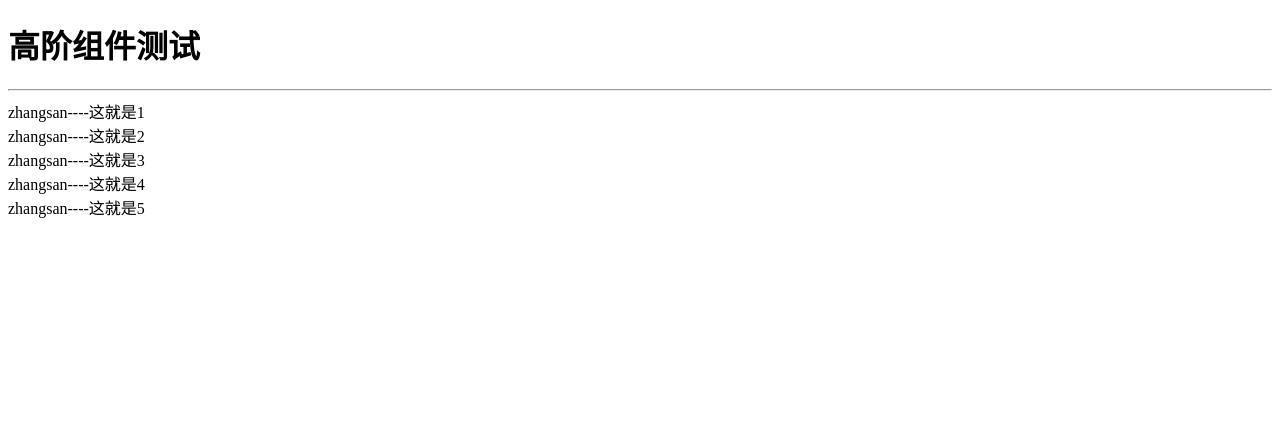
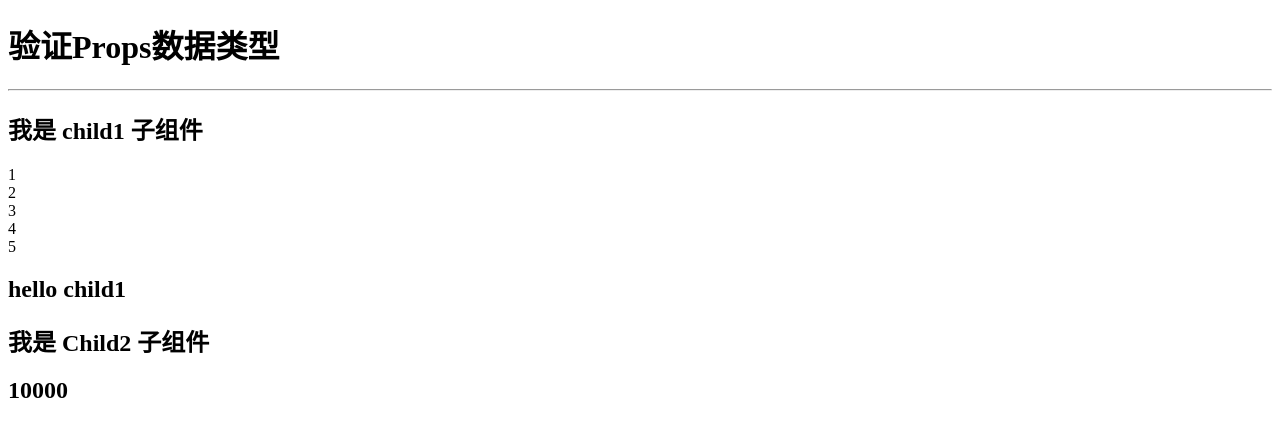
Before and after one commit to eric-t-mac/KZK, a React app: page / in a window 1280 px wide. Shown: the top 436 px of the page. Built offline with nearby package versions, Linux system fonts and the light colour scheme.

Commit message:
refresh: prop-type and fragment碎片

```diff
--- a/babel.config.js
+++ b/babel.config.js
@@ -9,6 +9,7 @@ module.exports = {
   ],
   "plugins": [
     ["@babel/plugin-transform-destructuring"],
+    // 下面两个插件的作用是编译装饰器语法
     ["@babel/plugin-proposal-class-properties", { "legacy": true }],
     // ["@babel/plugin-proposal-decorators", { "loose": true }]
   ]
--- a/package.json
+++ b/package.json
@@ -34,6 +34,7 @@
     "webpack-dev-server": "^3.11.0"
   },
   "dependencies": {
+    "prop-types": "^15.8.1",
     "react": "^17.0.1",
     "react-dom": "^17.0.1"
   }
--- a/react.config.js
+++ b/react.config.js
@@ -71,6 +71,8 @@ if (isDev) {
   config.mode = 'development'
   // 当程序报错时，会显示错误在源码中的位置，否则显示在编译后代码中的位置
   config.devtool = 'source-map'
+  // 默认情况下，代码检测是由 eslint 这个包进行检测。
+  // babel-eslint 它可以配合 eslint 一起工作，来检测代码规范
   config.plugins.push(
     new ESLintPlugin({
       exclude: ['node_modules']
--- a/src/App.js
+++ b/src/App.js
@@ -12,7 +12,8 @@ import React from 'react'
 // import TestLift from './views/study/TestLift'
 // import TestCombine from './views/study/TestCombine'
 // import TestContext from './views/study/TestContext'
-import TestHoc from './views/study/TestHoc'
+// import TestHoc from './views/study/TestHoc'
+import TestTypes from './views/study/TestTypes'
 
 import { ThemeCtx, themes } from './utils/theme'
 
@@ -34,7 +35,7 @@ class App extends React.Component {
   render() {
     let { theme } = this.state
     return (
-      <TestHoc/>
+      <TestTypes/>
       // <ThemeCtx.Provider value={theme}>
       //   <TestContext />
       //   <button onClick={() => this.toggleTheme()}>切换主题色</button>
--- a/src/utils/comment.js
+++ b/src/utils/hoc/comment.js
@@ -25,9 +25,10 @@ export default function comment(WrappedComponent) {
 
         render() {
             let { commentList } = this.state
+            let props = this.props
             return (
                 <div>
-                    <WrappedComponent list={commentList} />
+                    <WrappedComponent list={commentList} {...props}/>
                 </div>
             )
         }
--- /dev/null
+++ b/src/utils/hoc/index.js
@@ -0,0 +1,7 @@
+import roleHoc from "./roleHoc";
+import comment from "./comment";
+
+export {
+    comment,
+    roleHoc
+}
--- a/src/views/study/TestHoc.js
+++ b/src/views/study/TestHoc.js
@@ -8,9 +8,13 @@ import React from "react";
 // 纯函数：唯一的输入等于唯一的输出
 // npm i @babel/plugin-proposal-class-properties -D
 // npm i @babel/plugin-proposal-decorators -D
-import comment from "../../utils/comment";
+import { comment, roleHoc } from '../../utils/hoc';
+// 装饰器，是ES6中新增的特性
+// 装饰器有两个作用，其一用于修饰一个类，其二可以修饰类的方法
+
 // 第一种写法
 // @comment
+// @roleHoc
 class TestHoc extends React.Component {
     constructor(props) {
         super(props)
@@ -18,7 +22,7 @@ class TestHoc extends React.Component {
 
     render() {
         console.log('props', this.props);
-        const { list } = this.props;
+        const { list, userinfo } = this.props;
         return (
             <>
                 <h1>高阶组件测试</h1>
@@ -29,6 +33,10 @@ class TestHoc extends React.Component {
                             <span>{ele.user}</span>
                             <span>----</span>
                             <span>{ele.content}</span>
+
+                            {
+                                userinfo.role === 1 && [<span key="1">----</span>,<span key="2">删除</span>]
+                            }
                         </div>
                     ))
                 }
@@ -38,5 +46,5 @@ class TestHoc extends React.Component {
 }
 
 // 第二种写法
-export default comment(TestHoc)
+export default roleHoc(comment(TestHoc))
 // export default TestHoc
--- /dev/null
+++ b/src/views/study/TestTypes.js
@@ -0,0 +1,63 @@
+import React from "react";
+import PropTypes from 'prop-types';
+// cnpm i prop-types -S
+// 给类组件添加props类型校验
+class Child1 extends React.Component {
+    render() {
+        let { list, msg, onChange } = this.props
+        return (
+            <div>
+                <h2>我是 child1 子组件</h2>
+                {
+                    list.map(ele => (
+                        <div key={ele}>{ele}</div>
+                    ))
+                }
+                <h2 onClick={()=>onChange()}>{msg}</h2>
+            </div>
+        )
+    }
+}
+Child1.propTypes = {
+    list: PropTypes.array.isRequired,
+    msg: PropTypes.string.isRequired,
+    onChange: PropTypes.func.isRequired,
+    // 枚举值
+    gender: PropTypes.oneOf(['男', '女']).isRequired
+}
+
+// 给函数式组件添加props类型校验
+const Child2 = props => (
+    <div>
+        <h2>我是 Child2 子组件</h2>
+        <h2>{props.age}</h2>
+    </div>
+)
+
+Child2.propTypes = {
+    age: PropTypes.number.isRequired
+}
+
+export default class TestTypes extends React.Component {
+  constructor(props) {
+    super(props)
+  }
+
+  render() {
+    return (
+        <>
+            <h1>验证Props数据类型</h1>
+            <hr />
+
+            <Child1
+                list={[1,2,3,4,5]}
+                msg="hello child1"
+                onChange={()=>console.log('test on change')}
+                gender='男'
+            />
+
+            <Child2 age={10000} />
+        </>
+    )
+  }
+}
```
Also changed, not shown: src/utils/hoc/roleHoc.js (added, +31 -0 lines), 1 other file (tests, documents, lock files or other folders).
